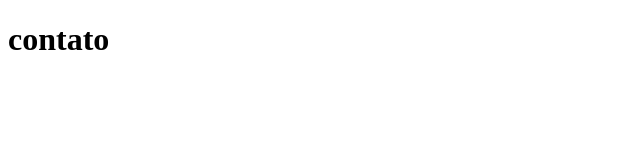
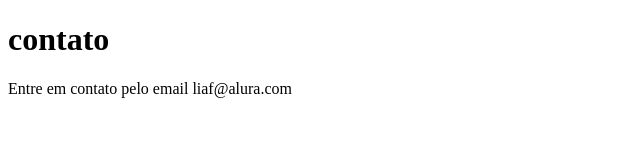
Before and after one commit to Liaf1/sistema-de-cadastro, a plain HTML site: page contato.html in a window 1280 px wide. Shown: the whole page, without its empty margins (0-640 px from the left). Drawn offline with Linux system fonts and the light colour scheme.

Commit message:
adicionando o email de contato

```diff
--- a/contato.html
+++ b/contato.html
@@ -7,6 +7,7 @@
 </head>
 <body>
     <h1>contato</h1>
+    <p>Entre em contato pelo email liaf@alura.com</p>
 
 </body>
 </html>
```
